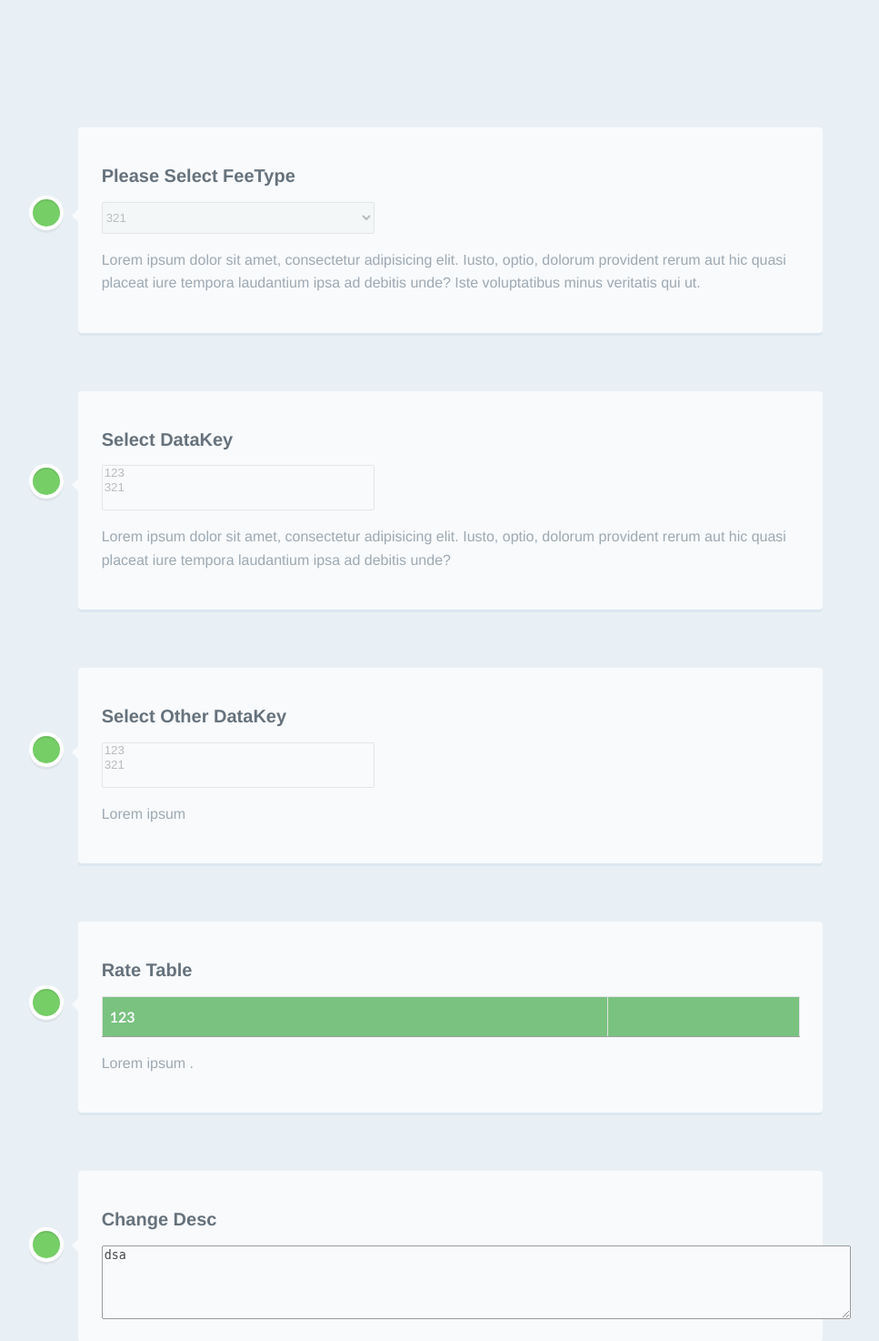
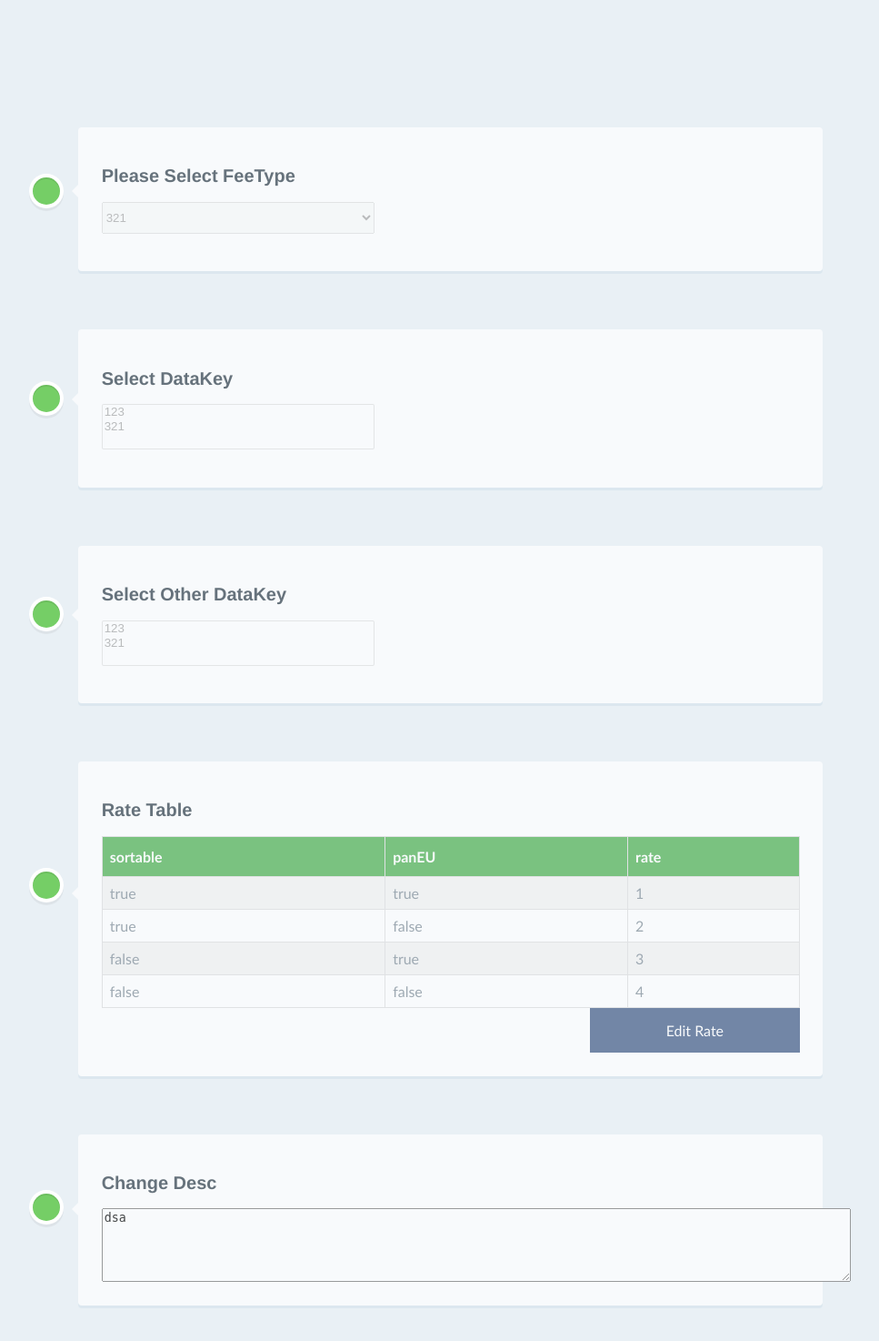
Before and after one commit to zhengnan/Chronos, a Flask app: page /update.html in a window 1280 px wide. Shown: the part 226-1700 px from the top of the page at 91% size, without its empty margins (42-1009 px from the left). Run offline with Flask 2, Linux system fonts and the light colour scheme; lists and menus that the app fills with data are empty; some libraries are stand-ins or nearby versions.

Commit message:
edit Brdhtml

```diff
--- a/app.py
+++ b/app.py
@@ -18,9 +18,13 @@ def brdp_detail():
     data = load_test_data()
     section1 = data.get('changeDesc')
     section2 = data.get('rate')
+    rateTitle = data.get('rateTitle')
     section3 = data.get('profitability')
     section4 = data.get('eta')
-    return render_template('brddetailp.html', section1=section1, section2=section2, section3=section3, section4=section4)
+    section5 = data.get('profitability1')
+    section6 = data.get('profitability2')
+    section7 = data.get('etaTime')
+    return render_template('brddetailp.html', section1=section1, rateTitle=rateTitle, section2=section2, section3=section3, section4=section4,section5=section5,section6=section6,section7=section7)
 
 @app.route('/brddetailn.html')
 def brdn_detail():
@@ -61,15 +65,16 @@ def first():
 
 @app.route('/update.html')
 def update():
-    rate = ['', '']
-    rateTitle = ['123', '']
+    rate = [["true","true","1"],["true","false","2"],["false","true","3"],["false","false","4"]]
+    rateTitle = ["sortable","panEU","rate"]
     feeType = '321'
     datakey = ['123', '321']
     datakeyall = ['123', '321']
     changeDesc = 'dsa'
     profitability = '32132'
     etaTime = '2019-10-19'
-    return render_template('/update.html', rate=rate, rateTitle=rateTitle, feeType=feeType, datakey=datakey, datakeyall=datakeyall, changeDesc=changeDesc, profitability=profitability, etaTime=etaTime)
+    eta= [["Validation Reguriment"," 2019-10-20 "],["Development"," 2019-10-23 "],["Test"," 2019-10-27 "],["Deployment"," 2019-10-30 "]]
+    return render_template('/update.html', eta=eta, rate=rate, rateTitle=rateTitle, feeType=feeType, datakey=datakey, datakeyall=datakeyall, changeDesc=changeDesc, profitability=profitability, etaTime=etaTime)
 
 def process_first(origin):
     keys = origin.keys()
--- a/static/first/js/test.js
+++ b/static/first/js/test.js
@@ -168,7 +168,7 @@ function show() {
 
         console.log(JSON.stringify(total_json));
         var subject = '[] ' + feetype + " Creation";
-//        sendMail(subject);
+        sendMail(subject);
         $.ajax({
            url: '/first',
            type: 'GET',
@@ -272,44 +272,44 @@ function show() {
     };
 
 
-//    function sendMail(subject, message){
-//	var subject = "[IR2] Request to approve a fee program launch request";
-//	var message = "Hi Nan,
-//	There is an program launch approval request pending your approval.
-//	Please review it at this page and give your opnion at: http://127.0.0.1:5000/brddetailn.html
-//
-//	Thanks,
-//	Fee Program Launcher Website
-//	";
-//
-//
-//    var data_js = {
-//        // send to nanzhen@amazon.com
-//        "access_token": "3cbfz3355dtxvqcek519lbvn"
-//        // // send to wenfenz@amazon.com:
-//        // "access_token": "pxj48f5s4o4crtmd0r13oaxi",
-//    };
-//    data_js['subject'] = subject;
-//    data_js['text'] = message;
-//
-//    var params = toParams(data_js);
-//
-//    var request = new XMLHttpRequest();
-//    /*
-//    request.onreadystatechange = function() {
-//        if (request.readyState == 4 && request.status == 200) {
-//            // window.location = window.location.pathname + "?message=Email+Successfully+Sent%21&isError=0";
-//        } else if(request.readyState == 4) {
-//            // window.location = window.location.pathname + "?message=Email+could+not+be+sent.&isError=1";
-//        }
-//    };
-//    */
-//    request.open("POST", "https://postmail.invotes.com/send", true);
-//    request.setRequestHeader("Content-type", "application/x-www-form-urlencoded");
-//
-//    request.send(params);
-//}
-//
+    function sendMail(subject, message){
+	var subject = "[IR2] Request to approve a fee program launch request";
+	var message = "Hi Nan,
+	There is an program launch approval request pending your approval.
+	Please review it at this page and give your opnion at: http://127.0.0.1:5000/brddetailn.html
+
+	Thanks,
+	Fee Program Launcher Website
+	";
+
+
+    var data_js = {
+        // send to nanzhen@amazon.com
+        "access_token": "3cbfz3355dtxvqcek519lbvn"
+        // // send to wenfenz@amazon.com:
+        // "access_token": "pxj48f5s4o4crtmd0r13oaxi",
+    };
+    data_js['subject'] = subject;
+    data_js['text'] = message;
+
+    var params = toParams(data_js);
+
+    var request = new XMLHttpRequest();
+    /*
+    request.onreadystatechange = function() {
+        if (request.readyState == 4 && request.status == 200) {
+            // window.location = window.location.pathname + "?message=Email+Successfully+Sent%21&isError=0";
+        } else if(request.readyState == 4) {
+            // window.location = window.location.pathname + "?message=Email+could+not+be+sent.&isError=1";
+        }
+    };
+    */
+    request.open("POST", "https://postmail.invotes.com/send", true);
+    request.setRequestHeader("Content-type", "application/x-www-form-urlencoded");
+
+    request.send(params);
+}
+
     function toParams(data_js) {
         var form_data = [];
         for ( var key in data_js ) {
--- a/templates/update.html
+++ b/templates/update.html
@@ -26,9 +26,7 @@
                 </div>
 
                 <p data-section-id="002" class="commentable-section">
-                    Lorem ipsum dolor sit amet, consectetur adipisicing elit. Iusto, optio, dolorum provident rerum aut
-                    hic quasi placeat iure tempora laudantium ipsa ad debitis unde? Iste voluptatibus minus veritatis
-                    qui ut.</p>
+                   </p>
             </div> <!-- cd-timeline-content -->
         </div> <!-- cd-timeline-block -->
 
@@ -48,8 +46,7 @@
                 </div>
 
                 <p data-section-id="001" class="commentable-section">
-                    Lorem ipsum dolor sit amet, consectetur adipisicing elit. Iusto, optio, dolorum provident rerum aut
-                    hic quasi placeat iure tempora laudantium ipsa ad debitis unde?</p>
+                    </p>
             </div> <!-- cd-timeline-content -->
         </div> <!-- cd-timeline-block -->
 
@@ -67,7 +64,7 @@
 
                 </div>
                 <p data-section-id="001" class="commentable-section">
-                    Lorem ipsum </p>
+                    </p>
             </div> <!-- cd-timeline-content -->
         </div> <!-- cd-timeline-block -->
 
@@ -93,8 +90,9 @@
                         {% endfor %}
                     </table>
                 </div>
+                <button id="edit_rate" class="button" value="" >Edit Rate</button>
                 <p data-section-id="003" class="commentable-section">
-                    Lorem ipsum .
+
                 </p>
             </div> <!-- cd-timeline-content -->
         </div> <!-- cd-timeline-block -->
@@ -133,7 +131,7 @@
                 <input id="eta_time_box" type="date" value={{ etaTime }} />
                 <button id="generate-eta_text" class="button" value="" onclick="generateEta();">Generate ETA</button>
                 <p data-section-id="004" class="commentable-section">
-                    Lorem ipsum .</p>
+                    </p>
             </div> <!-- cd-timeline-content -->
         </div> <!-- cd-timeline-block -->
 
```
Also changed, not shown: templates/brddetailp.html (+28 -5 lines).
